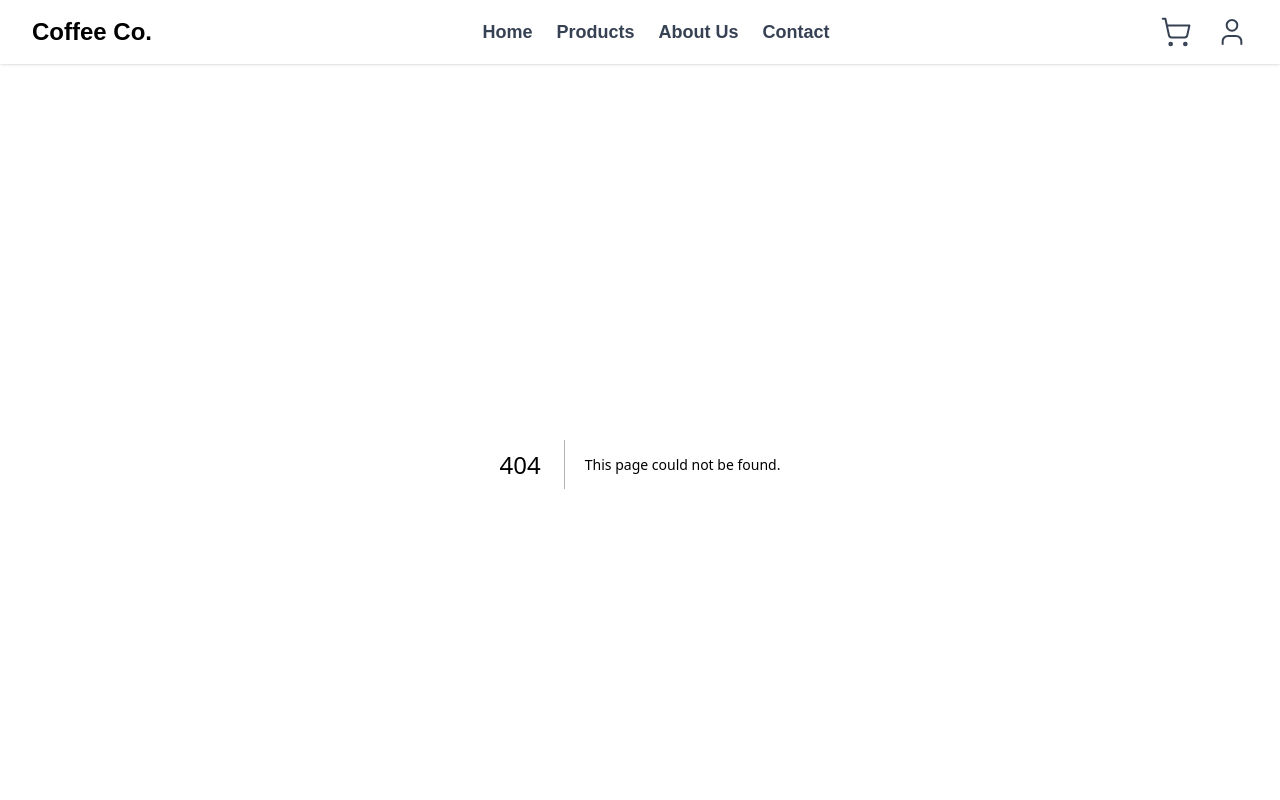
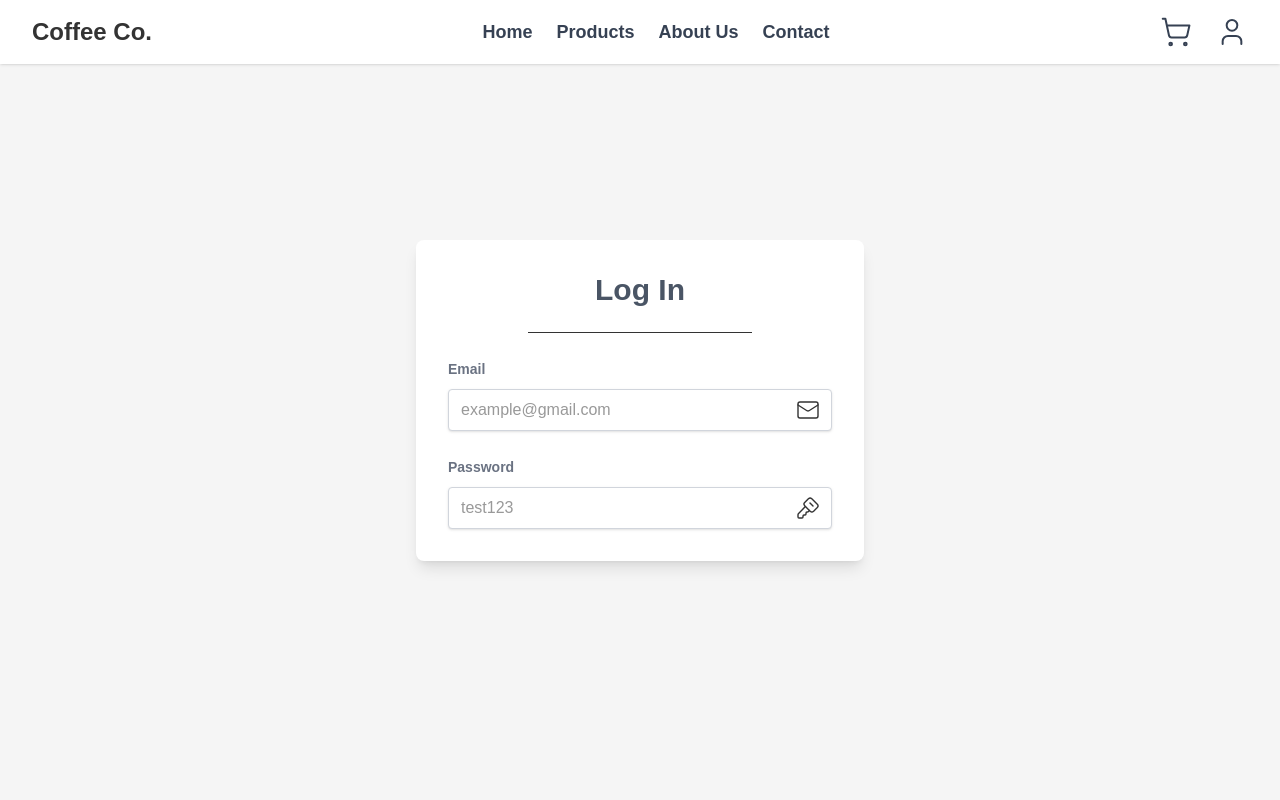
Before and after one commit to AlexC01/coffee-co, a Next.js app: page /account in a window 1280 px wide. Before the commit this address had no page. Shown: the top 800 px of the page. Built offline with nearby package versions, Linux system fonts and the light colour scheme.

Commit message:
feat: adding account page and baseline with the form inputs

```diff
--- /dev/null
+++ b/src/app/_components/Form/Account/AuthForm.tsx
@@ -0,0 +1,41 @@
+'use client';
+import { KeySquare, Mail } from 'lucide-react';
+import TextField from '../../Inputs/TextField';
+
+const AuthForm = () => {
+	return (
+		<>
+			<h1 className="text-3xl text-center font-bold text-gray-600">Log In</h1>
+			<div className="px-20">
+				<hr className="mt-6" />
+			</div>
+			<div className="mt-6">
+				<form>
+					<div>
+						<TextField
+							placeholder="example@gmail.com"
+							label="Email"
+							id="email"
+							value=""
+							onChange={() => {}}
+							icon={<Mail strokeWidth={1.4} />}
+						/>
+					</div>
+					<div className="mt-6">
+						<TextField
+							placeholder="test123"
+							label="Password"
+							id="password"
+							value=""
+							onChange={() => {}}
+							type="password"
+							icon={<KeySquare strokeWidth={1.4} />}
+						/>
+					</div>
+				</form>
+			</div>
+		</>
+	);
+};
+
+export default AuthForm;
--- a/src/app/_components/Inputs/TextField.tsx
+++ b/src/app/_components/Inputs/TextField.tsx
@@ -5,6 +5,7 @@ interface TextFieldProps {
 	onChange: (value: string) => void;
 	label?: string;
 	icon?: React.ReactElement;
+	type?: string;
 }
 
 const TextField = ({
@@ -14,6 +15,7 @@ const TextField = ({
 	onChange,
 	label,
 	icon,
+	type = 'text',
 }: TextFieldProps) => {
 	return (
 		<div>
@@ -25,9 +27,9 @@ const TextField = ({
 					{label}
 				</label>
 			)}
-			<div className="relative">
+			<div className="relative mt-2">
 				<input
-					type="text"
+					type={type}
 					id={id}
 					className="w-full rounded border-gray-300 bg-white  shadow-sm pl-3 py-2 border-1"
 					onChange={(e) => onChange(e.target.value)}
--- /dev/null
+++ b/src/app/account/page.tsx
@@ -0,0 +1,15 @@
+import AuthForm from '../_components/Form/Account/AuthForm';
+
+const page = () => {
+	return (
+		<div className="max-w-7xl mx-auto px-4 sm:px-6 lg:px-8 h-screen">
+			<div className="flex justify-center items-center h-full">
+				<div className="bg-white w-full max-w-md p-8 rounded-lg shadow-lg">
+					<AuthForm />
+				</div>
+			</div>
+		</div>
+	);
+};
+
+export default page;
--- a/src/app/layout.tsx
+++ b/src/app/layout.tsx
@@ -30,7 +30,7 @@ export default function RootLayout({
 				className={`${geistSans.variable} ${geistMono.variable} antialiased`}
 			>
 				<Navbar />
-				<main className="min-h-screen pt-16">{children}</main>
+				<main className="min-h-screen ">{children}</main>
 				<Footer />
 			</body>
 		</html>
--- a/src/app/lib/models/Routes.ts
+++ b/src/app/lib/models/Routes.ts
@@ -3,4 +3,5 @@ export const routes = {
 	about_us: '/about-us',
 	contact: '/contact',
 	home: '/',
+	account: '/account',
 };
--- a/src/app/page.tsx
+++ b/src/app/page.tsx
@@ -13,7 +13,7 @@ export default function Home() {
 	const products = getFeaturedProducts();
 	return (
 		<>
-			<section className="bg-white py-16 md:py-24">
+			<section className="bg-white py-20 md:py-32">
 				<div className="max-w-7xl mx-auto px-4 sm:px-6 lg:px-8 flex flex-col md:flex-row items-center justify-between gap-12">
 					<div className="md:w-1/2 text-center md:text-left">
 						<h2 className="text-2xl sm:text-4xl md:text-5xl font-bold leading-tight">
```
